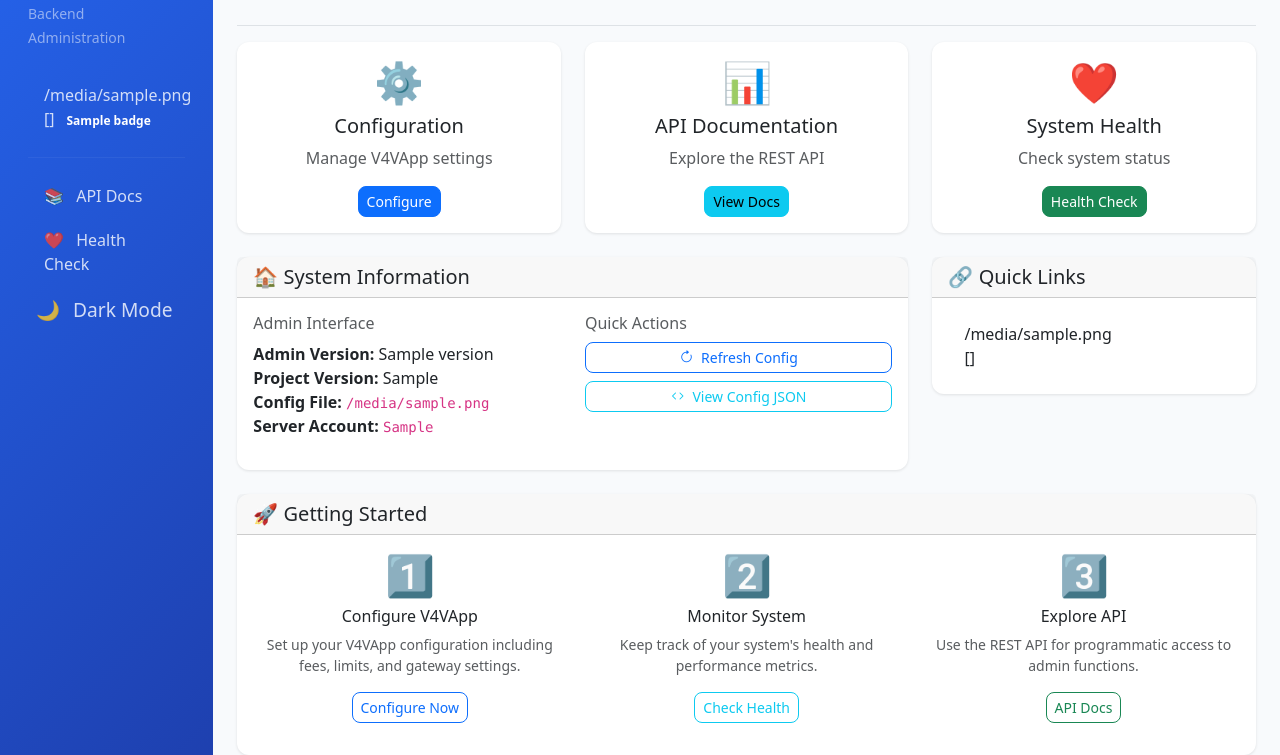
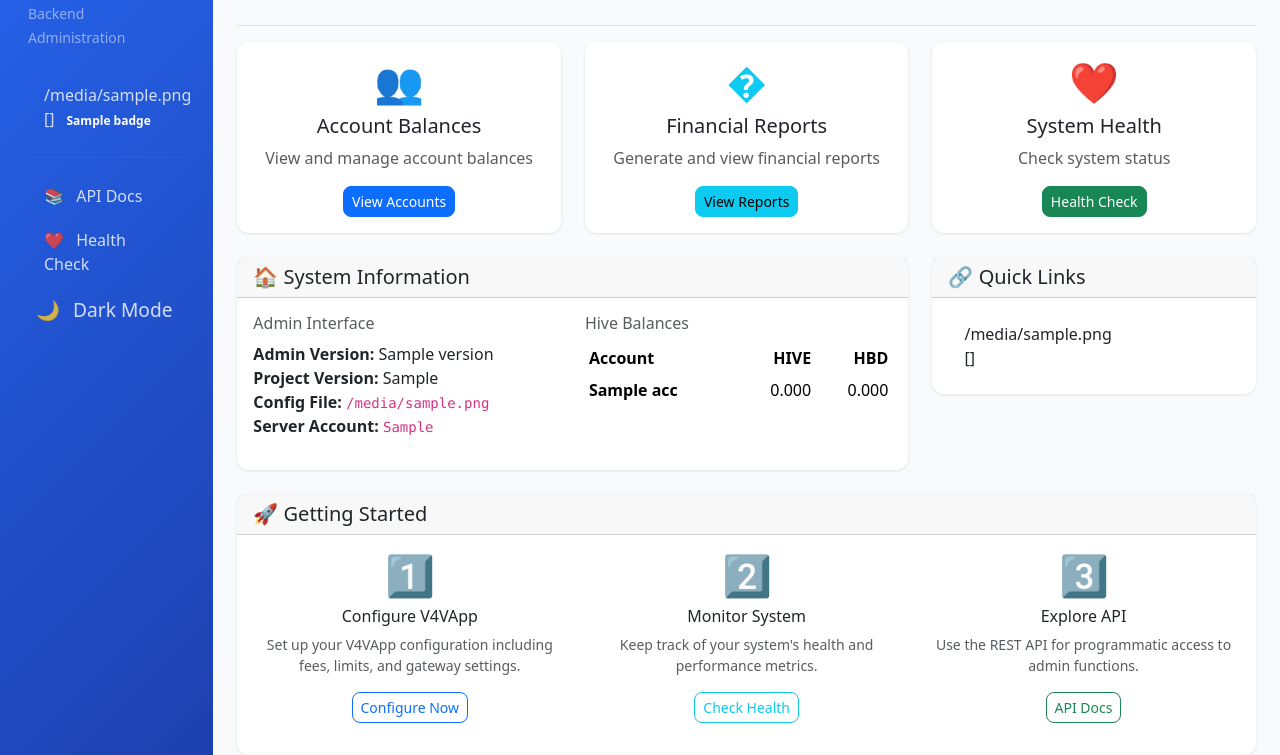
Before and after one commit to brianoflondon/v4vapp-backend-v2, a Python web app: template src/v4vapp_backend_v2/admin/templates/dashboard.html in a window 1280 px wide. Shown: the part 81-836 px from the top of the page. Run offline with Jinja, Linux system fonts and the light colour scheme; the template is opened without the code that fills it: most values are stand-ins (such as "Sample title", 1, 10 or a date in 2020).

Commit message:
refactor: restructure admin application by renaming app module and updating dashboard to display hive balances
Add Hive balances to dashboard, move widgets

Signed-off-by: Brian of London (home imac) <brian@v4v.app>

```diff
--- a/src/v4vapp_backend_v2/admin/run_admin.py
+++ b/src/v4vapp_backend_v2/admin/run_admin.py
@@ -15,7 +15,7 @@ import uvicorn
 src_dir = Path(__file__).parent.parent.parent
 sys.path.insert(0, str(src_dir))
 
-from v4vapp_backend_v2.admin.app import create_admin_app
+from v4vapp_backend_v2.admin.admin_app import create_admin_app
 
 
 def main():
--- a/src/v4vapp_backend_v2/admin/templates/dashboard.html
+++ b/src/v4vapp_backend_v2/admin/templates/dashboard.html
@@ -19,10 +19,10 @@
     <div class="col-md-4 mb-4">
         <div class="card">
             <div class="card-body text-center">
-                <div class="h1 text-primary mb-2">⚙️</div>
-                <h5 class="card-title">Configuration</h5>
-                <p class="card-text text-muted">Manage V4VApp settings</p>
-                <a href="/admin/v4vconfig" class="btn btn-primary btn-sm">Configure</a>
+                <div class="h1 text-primary mb-2">👥</div>
+                <h5 class="card-title">Account Balances</h5>
+                <p class="card-text text-muted">View and manage account balances</p>
+                <a href="/admin/accounts" class="btn btn-primary btn-sm">View Accounts</a>
             </div>
         </div>
     </div>
@@ -30,10 +30,10 @@
     <div class="col-md-4 mb-4">
         <div class="card">
             <div class="card-body text-center">
-                <div class="h1 text-info mb-2">📊</div>
-                <h5 class="card-title">API Documentation</h5>
-                <p class="card-text text-muted">Explore the REST API</p>
-                <a href="/admin/docs" class="btn btn-info btn-sm" target="_blank">View Docs</a>
+                <div class="h1 text-info mb-2">�</div>
+                <h5 class="card-title">Financial Reports</h5>
+                <p class="card-text text-muted">Generate and view financial reports</p>
+                <a href="/admin/financial-reports" class="btn btn-info btn-sm" target="_blank">View Reports</a>
             </div>
         </div>
     </div>
@@ -69,17 +69,37 @@
                         </ul>
                     </div>
                     <div class="col-md-6">
-                        <h6 class="text-muted">Quick Actions</h6>
-                        <div class="d-flex flex-column gap-2">
-                            <a href="/admin/v4vconfig/refresh" class="btn btn-outline-primary btn-sm">
-                                <i class="bi bi-arrow-clockwise me-1"></i>
-                                Refresh Config
-                            </a>
-                            <a href="/admin/v4vconfig/api" class="btn btn-outline-info btn-sm" target="_blank">
-                                <i class="bi bi-code me-1"></i>
-                                View Config JSON
-                            </a>
+                        <h6 class="text-muted">Hive Balances</h6>
+                        {% if hive_balances %}
+                        <div class="table-responsive">
+                            <table class="table table-borderless table-sm mb-0">
+                                <thead>
+                                    <tr>
+                                        <th scope="col">Account</th>
+                                        <th scope="col" class="text-end">HIVE</th>
+                                        <th scope="col" class="text-end">HBD</th>
+                                    </tr>
+                                </thead>
+                                <tbody>
+                                    {% for acc, balances in hive_balances.items() %}
+                                    <tr>
+                                        <td><strong>{{ acc }}</strong></td>
+                                        {% if balances.error %}
+                                        <td colspan="2" class="text-danger small">Error: {{ balances.error }}</td>
+                                        {% else %}
+                                        <td class="text-end">{{ balances.get('HIVE_fmt') or balances.get('hive_fmt') or
+                                            '0.000' }}</td>
+                                        <td class="text-end">{{ balances.get('HBD_fmt') or balances.get('hbd_fmt') or
+                                            '0.000' }}</td>
+                                        {% endif %}
+                                    </tr>
+                                    {% endfor %}
+                                </tbody>
+                            </table>
                         </div>
+                        {% else %}
+                        <div class="small text-muted">No hive accounts configured.</div>
+                        {% endif %}
                     </div>
                 </div>
             </div>
```
Also changed, not shown: src/v4vapp_backend_v2/admin/admin_app.py (renamed from src/v4vapp_backend_v2/admin/app.py, +48 -0 lines).
